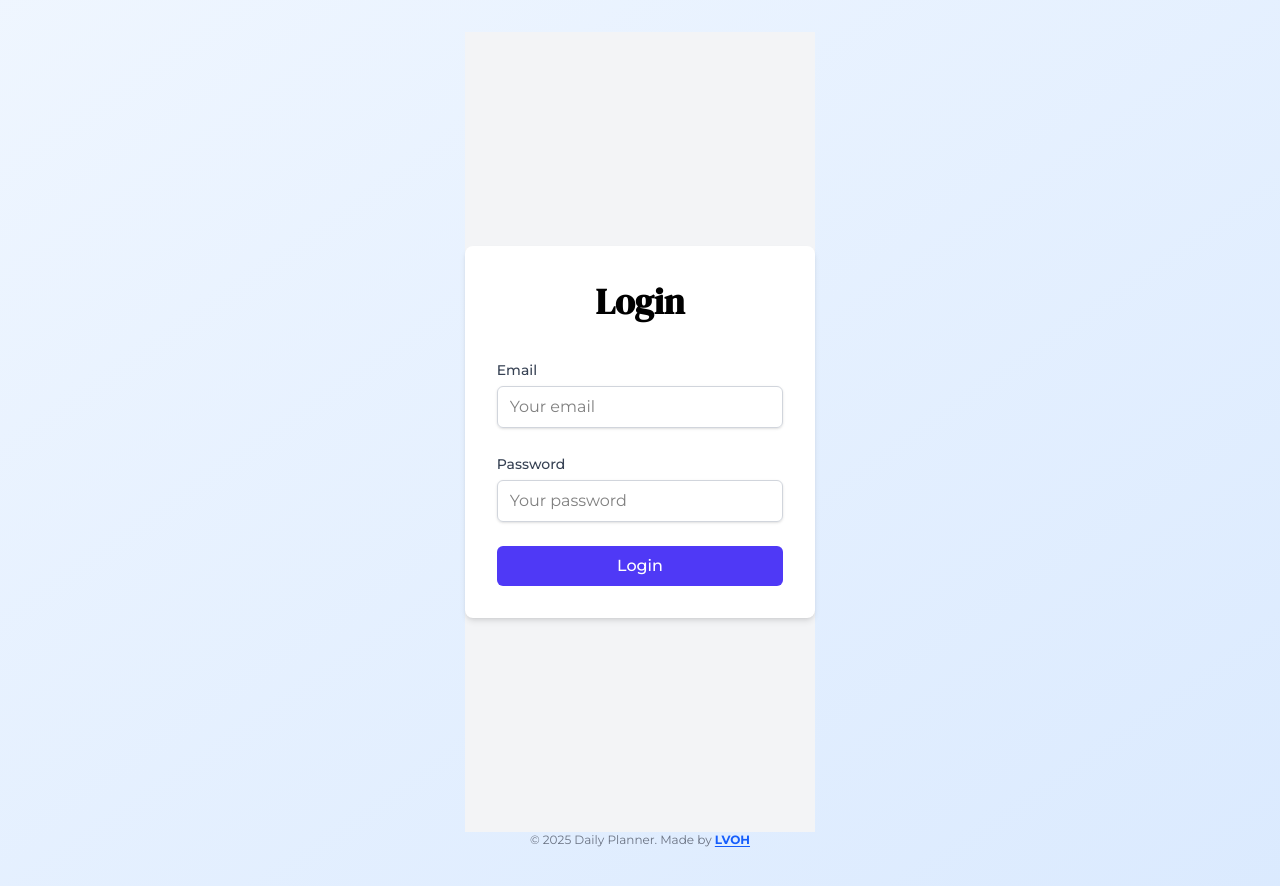
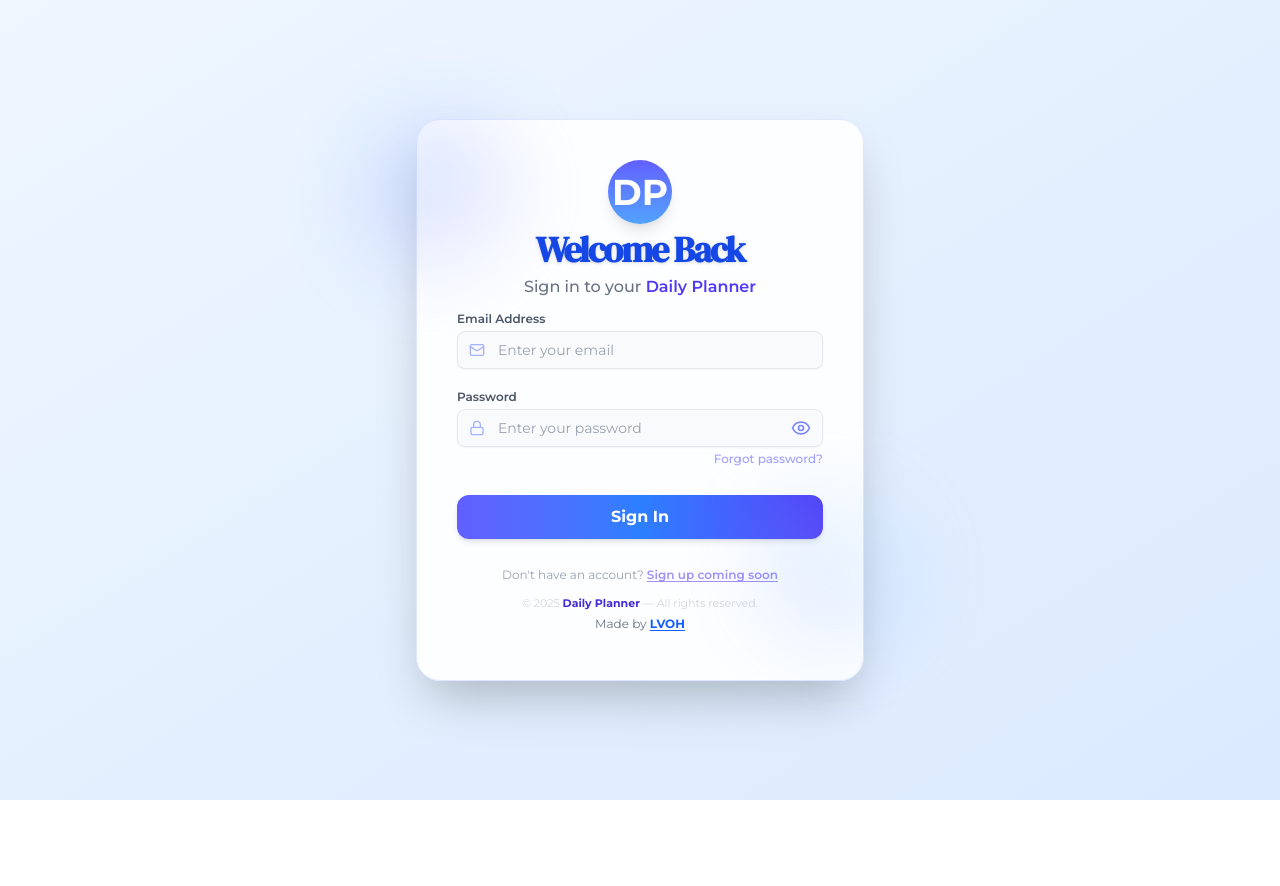
Before and after one commit to Lvoh901/planner, a React (Vite) app: page / in a window 1280 px wide. After the commit the page ends 800 px from the top, so only its background shows below. Built offline with nearby package versions, Linux system fonts and the light colour scheme.

Commit message:
authentication

```diff
--- a/src/App.tsx
+++ b/src/App.tsx
@@ -18,13 +18,19 @@ function App() {
   const [isLoading, setIsLoading] = useState<boolean>(false);
   const [errorMessage, setErrorMessage] = useState<string | null>(null);
   const [session, setSession] = useState<any>(null);
+  const [isSessionLoading, setIsSessionLoading] = useState<boolean>(true);
 
   useEffect(() => {
+    setIsSessionLoading(true);
+    console.log("Checking session...");
     supabase.auth.getSession().then(({ data: { session } }) => {
+      console.log("Initial session:", session);
       setSession(session);
+      setIsSessionLoading(false);
     });
 
     const { data: { subscription } } = supabase.auth.onAuthStateChange((_event, session) => {
+      console.log("Auth state changed:", session);
       setSession(session);
     });
 
@@ -154,7 +160,12 @@ function App() {
 
   return (
     <div className="flex flex-col justify-center items-center min-h-screen bg-gradient-to-br from-blue-50 to-blue-100 p-8">
-      {!session ? (
+      {isSessionLoading ? (
+        <div className="flex items-center justify-center gap-2">
+          <Loader2 className="w-8 h-8 animate-spin text-blue-500" />
+          <span className="text-blue-600 font-medium text-lg">Loading Session...</span>
+        </div>
+      ) : !session ? (
         <Login />
       ) : (
         <div className="w-full max-w-4xl bg-white rounded-2xl shadow-xl p-4">
@@ -192,10 +203,6 @@ function App() {
           />
         </div>
       )}
-
-      <footer className="text-xs text-gray-500 mt-auto mb-2 text-center">
-        &copy; {new Date().getFullYear()} Daily Planner. Made by <a href="https://odhiambolvis.tech/" className="text-blue-600 font-bold underline underline-offset-2 uppercase">Lvoh</a>
-      </footer>
     </div>
   );
 }
--- a/src/components/Login.tsx
+++ b/src/components/Login.tsx
@@ -1,11 +1,13 @@
-import { useState } from 'react';
-import supabase from '../supabase';
+import { useState } from "react";
+import supabase from "../supabase";
+import { Lock, Mail, Loader2, AlertCircle, Eye, EyeOff } from "lucide-react";
 
 export default function Login() {
   const [loading, setLoading] = useState(false);
-  const [email, setEmail] = useState('');
-  const [password, setPassword] = useState('');
+  const [email, setEmail] = useState("");
+  const [password, setPassword] = useState("");
   const [error, setError] = useState<string | null>(null);
+  const [showPassword, setShowPassword] = useState(false);
 
   const handleLogin = async (e: React.FormEvent<HTMLFormElement>) => {
     e.preventDefault();
@@ -17,57 +19,150 @@ export default function Login() {
         password,
       });
       if (error) throw error;
-    } catch (error: any) {
-      setError(error.error_description || error.message);
+    } catch (err: unknown) {
+      if (typeof err === "object" && err !== null && ("error_description" in err || "message" in err)) {
+        // @ts-expect-error
+        setError((err as { error_description?: string; message?: string }).error_description || (err as { message?: string }).message);
+      } else {
+        setError("Unknown error occurred.");
+      }
     } finally {
       setLoading(false);
     }
   };
 
   return (
-    <div className="flex justify-center items-center min-h-screen bg-gray-100">
-      <div className="w-full max-w-md p-8 space-y-8 bg-white rounded-lg shadow-md">
-        <h2 className="text-2xl font-bold text-center">Login</h2>
-        {error && <p className="text-red-500">{error}</p>}
-        <form onSubmit={handleLogin} className="space-y-6">
+    <div className="fixed inset-0 flex justify-center items-center min-h-screen h-screen bg-transparent z-50">
+      <div className="relative w-full max-w-md p-8 sm:p-10 space-y-7 bg-white/90 backdrop-blur-lg border border-indigo-100 rounded-3xl shadow-2xl animate-fade-in">
+        {/* Background pattern accent */}
+        <div className="absolute top-0 -left-14 w-40 h-40 bg-gradient-to-br from-blue-400 via-indigo-300 to-transparent rounded-full blur-2xl opacity-30 pointer-events-none"></div>
+
+        <div className="absolute bottom-2 -right-14 w-40 h-40 bg-gradient-to-tr from-indigo-400 via-blue-300 to-transparent rounded-full blur-2xl opacity-20 pointer-events-none"></div>
+
+        {/* Logo or brand */}
+        <div className="flex flex-col items-center mb-3">
+          <div className="bg-gradient-to-b from-indigo-500 to-blue-400 w-16 h-16 rounded-full flex items-center justify-center shadow-lg mb-1">
+            <span className="text-white text-4xl font-bold font-mono">DP</span>
+          </div>
+          <h2 className="text-3xl font-extrabold text-center tracking-tighter text-blue-700 drop-shadow mb-1">
+            Welcome Back
+          </h2>
+
+          <p className="text-center text-gray-500 text-base font-medium">
+            Sign in to your <span className="font-semibold text-indigo-600">Daily Planner</span>
+          </p>
+        </div>
+        {error && (
+          <div className="flex items-center gap-2 justify-center bg-red-50 border border-red-200 text-red-700 py-2 px-4 rounded-lg mb-1 text-sm shadow animate-shake">
+            <AlertCircle className="w-5 h-5" />
+            <span>{error}</span>
+          </div>
+        )}
+        <form onSubmit={handleLogin} className="space-y-5">
           <div>
-            <label htmlFor="email" className="text-sm font-medium text-gray-700">
-              Email
+            <label htmlFor="email" className="text-xs font-semibold text-gray-600 block mb-1">
+              Email Address
             </label>
+            <div className="relative">
+              <span className="absolute inset-y-0 left-0 flex items-center pl-3 text-indigo-300">
+                <Mail className="w-4 h-4" />
+              </span>
               <input
                 id="email"
-              className="w-full px-3 py-2 mt-1 border border-gray-300 rounded-md shadow-sm focus:outline-none focus:ring-indigo-500 focus:border-indigo-500"
+                className={`w-full pl-10 pr-3 py-2 border border-gray-200 rounded-lg shadow-xs bg-gray-50 focus:outline-none focus:ring-2 focus:ring-indigo-200 focus:border-indigo-400 transition placeholder-gray-400 text-sm ${error ? "border-red-300" : ""
+                  }`}
                 type="email"
-              placeholder="Your email"
+                placeholder="Enter your email"
                 value={email}
+                autoComplete="username"
                 onChange={(e) => setEmail(e.target.value)}
                 required
+                disabled={loading}
               />
             </div>
+          </div>
           <div>
-            <label htmlFor="password" className="text-sm font-medium text-gray-700">
+            <label htmlFor="password" className="text-xs font-semibold text-gray-600 block mb-1">
               Password
             </label>
+            <div className="relative">
+              <span className="absolute inset-y-0 left-0 flex items-center pl-3 text-indigo-300">
+                <Lock className="w-4 h-4" />
+              </span>
               <input
                 id="password"
-              className="w-full px-3 py-2 mt-1 border border-gray-300 rounded-md shadow-sm focus:outline-none focus:ring-indigo-500 focus:border-indigo-500"
-              type="password"
-              placeholder="Your password"
+                className={`w-full pl-10 pr-10 py-2 border border-gray-200 rounded-lg shadow-xs bg-gray-50 focus:outline-none focus:ring-2 focus:ring-indigo-200 focus:border-indigo-400 transition placeholder-gray-400 text-sm ${error ? "border-red-300" : ""
+                  }`}
+                type={showPassword ? "text" : "password"}
+                placeholder="Enter your password"
                 value={password}
+                autoComplete="current-password"
                 onChange={(e) => setPassword(e.target.value)}
                 required
+                disabled={loading}
               />
+              {/* Password show/hide toggle */}
+              <button
+                type="button"
+                tabIndex={-1}
+                onClick={() => setShowPassword((s) => !s)}
+                className="absolute inset-y-0 right-2 flex items-center px-1 text-indigo-400 hover:text-indigo-700 transition"
+                aria-label={showPassword ? "Hide password" : "Show password"}
+                disabled={loading}
+              >
+                {showPassword ? (
+                  <EyeOff className="w-5 h-5" />
+                ) : (
+                  <Eye className="w-5 h-5" />
+                )}
+              </button>
             </div>
-          <div>
+            <div className="flex justify-end mt-1">
+              <a
+                href="#"
+                tabIndex={-1}
+                className="text-xs text-indigo-500 hover:underline hover:text-indigo-700 font-medium transition"
+                style={{ pointerEvents: "none", opacity: 0.6 }}
+                aria-disabled="true"
+              >
+                Forgot password?
+              </a>
+            </div>
+          </div>
+          <div className="pt-2">
             <button
               type="submit"
-              className="w-full px-4 py-2 font-medium text-white bg-indigo-600 rounded-md hover:bg-indigo-700 focus:outline-none focus:ring-2 focus:ring-offset-2 focus:ring-indigo-500"
+              className={`w-full flex items-center justify-center gap-2 px-4 py-2.5 font-bold text-white bg-gradient-to-r from-indigo-500 via-blue-500 to-indigo-600 rounded-xl shadow-md hover:shadow-lg hover:brightness-105 hover:scale-[1.02] active:scale-98 transition-all focus:outline-none focus:ring-2 focus:ring-offset-2 focus:ring-blue-400 text-base ${loading ? "opacity-70 cursor-not-allowed" : ""
+                }`}
               disabled={loading}
             >
-              {loading ? <span>Loading...</span> : <span>Login</span>}
+              {loading ? (
+                <>
+                  <Loader2 className="w-5 h-5 animate-spin" /> Signing in...
+                </>
+              ) : (
+                "Sign In"
+              )}
             </button>
           </div>
         </form>
+        <div className="flex flex-col items-center gap-1">
+          <div className="text-xs text-gray-400 text-center">
+            Don&apos;t have an account?{" "}
+            <span className="font-semibold text-indigo-600/90 cursor-not-allowed opacity-60 underline underline-offset-2">
+              Sign up coming soon
+            </span>
+          </div>
+
+          <div className="text-[11px] text-gray-300 text-center mt-2">
+            &copy; {new Date().getFullYear()} <span className="font-bold text-indigo-700">Daily Planner</span>
+            {" "}&mdash; All rights reserved.
+          </div>
+
+          <div className="text-xs text-gray-500 mt-auto mb-2 text-center">
+            Made by <a href="https://odhiambolvis.tech/" className="text-blue-600 font-bold underline underline-offset-2 uppercase">Lvoh</a>
+          </div>
+        </div>
       </div>
     </div>
   );
--- a/src/components/Logout.tsx
+++ b/src/components/Logout.tsx
@@ -1,10 +1,63 @@
-import { LogOut } from 'lucide-react';
-import supabase from '../supabase';
+import { useState } from "react";
+import { LogOut, Loader2 } from "lucide-react";
+import supabase from "../supabase";
 
 export default function Logout() {
+  const [loading, setLoading] = useState(false);
+  const [error, setError] = useState<string | null>(null);
+
   const handleLogout = async () => {
-    await supabase.auth.signOut();
+    setLoading(true);
+    setError(null);
+    try {
+      // Explicitly get the session first
+      const { data: { session }, error: sessionError } = await supabase.auth.getSession();
+
+      if (sessionError) {
+        throw sessionError;
+      }
+
+      if (session) {
+        const { error } = await supabase.auth.signOut({ scope: 'local' });
+        if (error) throw error;
+      } else {
+        throw new Error("No active session to sign out from.");
+      }
+    } catch (err: any) {
+      setError(err?.message || "Failed to logout. Please try again.");
+    } finally {
+      setLoading(false);
+    }
   };
 
-  return <button onClick={handleLogout} className='bg-red-600 text-white font-bold uppercase text-xs rounded-md hover:shadow-md cursor-pointer hover:scale-105 px-2 py-3 flex gap-1 items-center'>Logout <LogOut className='w-5 h-5' /></button>;
+  return (
+    <div className="flex flex-col items-end gap-2 mb-4">
+      {error && (
+        <div className="flex items-center gap-2 bg-red-100 border border-red-300 text-red-700 py-1 px-3 rounded text-xs animate-fade-in">
+          <span>{error}</span>
+        </div>
+      )}
+      <button
+        onClick={handleLogout}
+        disabled={loading}
+        className={`bg-red-600 text-white font-bold uppercase text-xs rounded-md transition-all duration-150
+        shadow-sm hover:shadow-lg cursor-pointer hover:scale-105 px-3 py-2 flex gap-2 items-center outline-none
+        focus:ring focus:ring-red-300 focus:ring-offset-2 disabled:opacity-60 disabled:cursor-not-allowed`}
+        aria-busy={loading}
+        aria-label="Sign out of your account"
+      >
+        {loading ? (
+          <>
+            <Loader2 className="w-4 h-4 animate-spin" />
+            Logging out...
+          </>
+        ) : (
+          <>
+            Logout
+            <LogOut className="w-4 h-4" />
+          </>
+        )}
+      </button>
+    </div>
+  );
 }
```
Also changed, not shown: error.png. Lines whose indentation alone changed are shown as unchanged.
